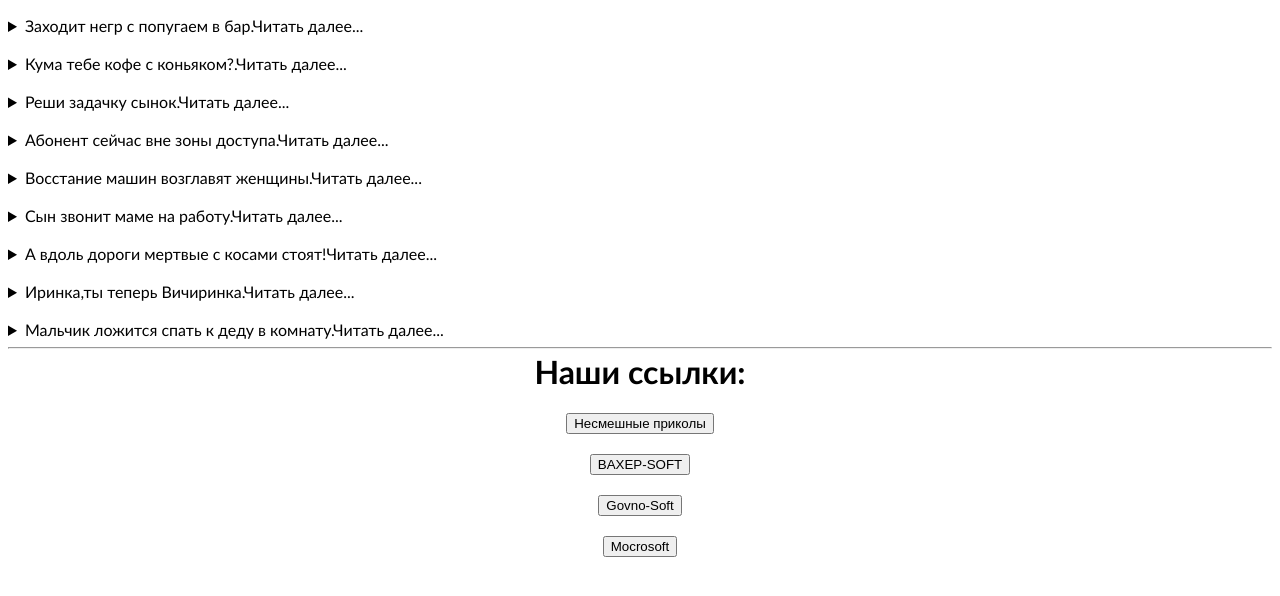
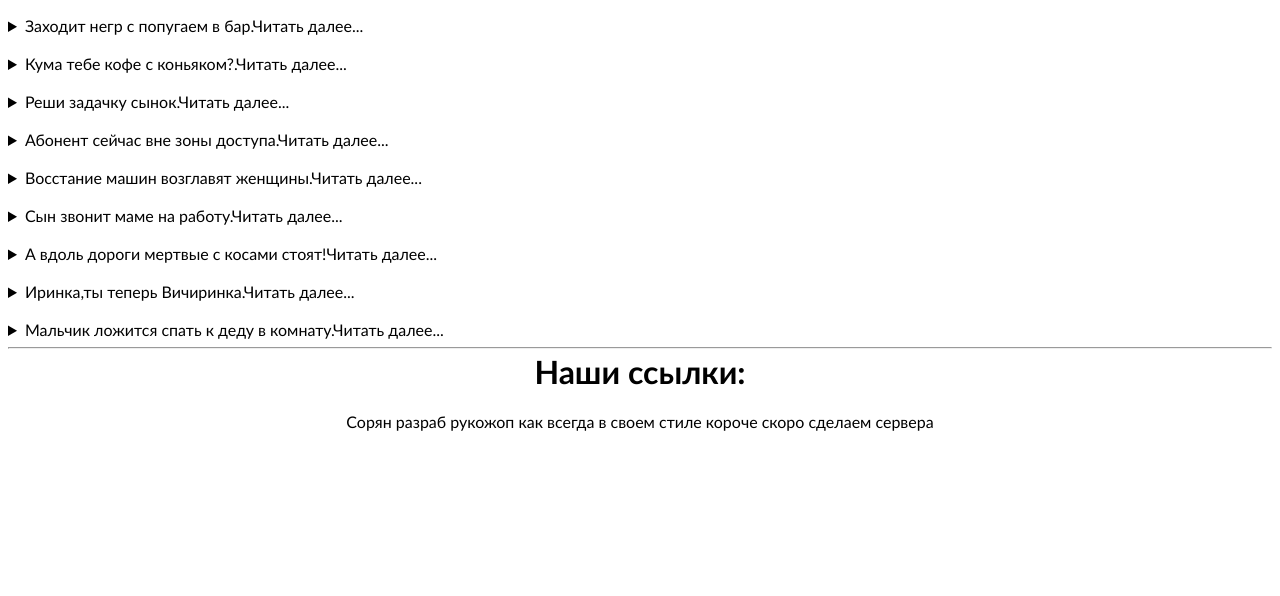
Before and after one commit to armmxz/Unfunny_jokes, a plain HTML site: page index.html in a window 1280 px wide. Shown: the part 162-758 px from the top of the page. Drawn offline with Linux system fonts and the light colour scheme.

Commit message:
index.html

```diff
--- a/index.html
+++ b/index.html
@@ -127,14 +127,7 @@
     <center>
         <br><br><br><br><br>
         <h1>Наши ссылки:</h1>
-        <form action="https://discord.gg/3Q5t3HG2" target="_blank">
-            <button>Несмешные приколы</button><br><br>
-        <form action="https://discord.gg/GPDaPHvB" target="_blank">
-            <button>BAXEP-SOFT</button><br><br>
-        <form action="https://discord.gg/g8VjNstQ" target="_blank">
-            <button>Govno-Soft</button><br><br>
-        <form action="https://discord.gg/qh3cfhPT" taget="_blank">
-            <button>Mocrosoft</button>
+        <p>Сорян разраб рукожоп как всегда в своем стиле короче скоро сделаем сервера</p>
     </center>
 </body>
 </html>
```
